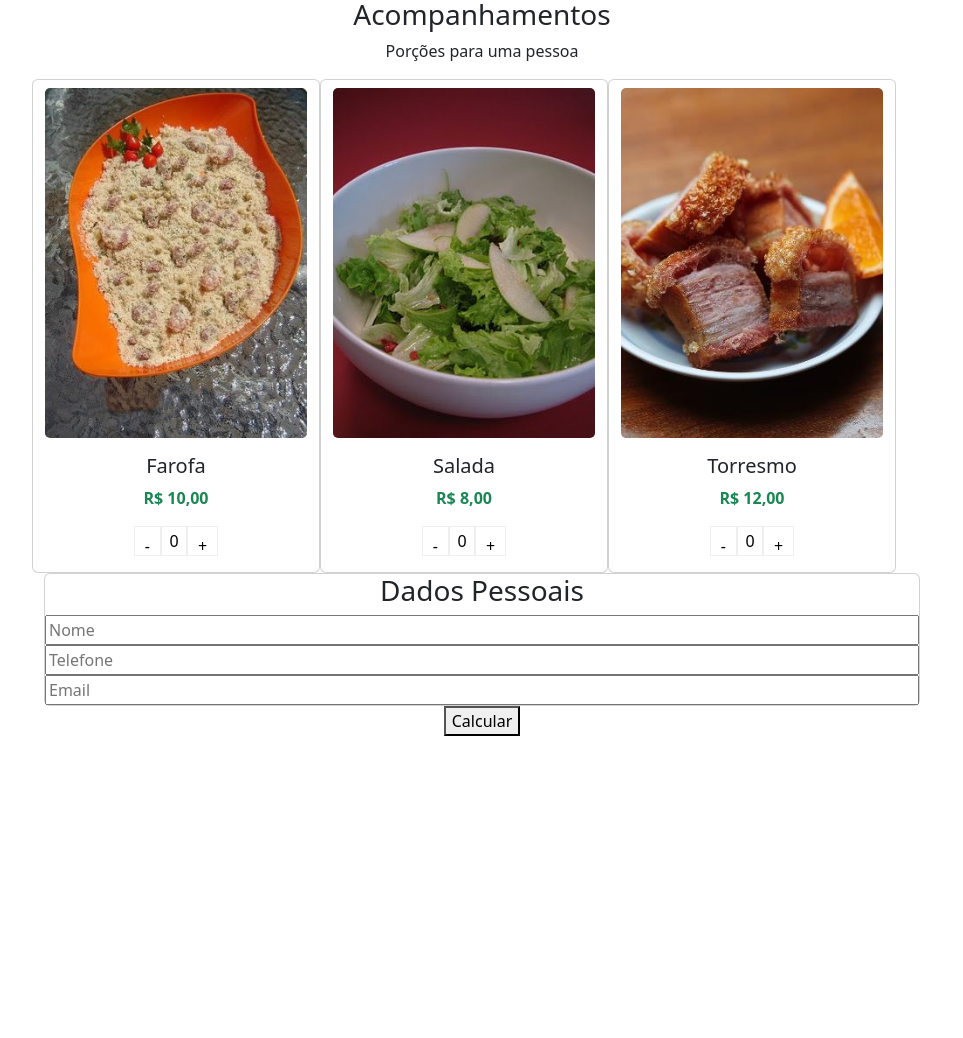
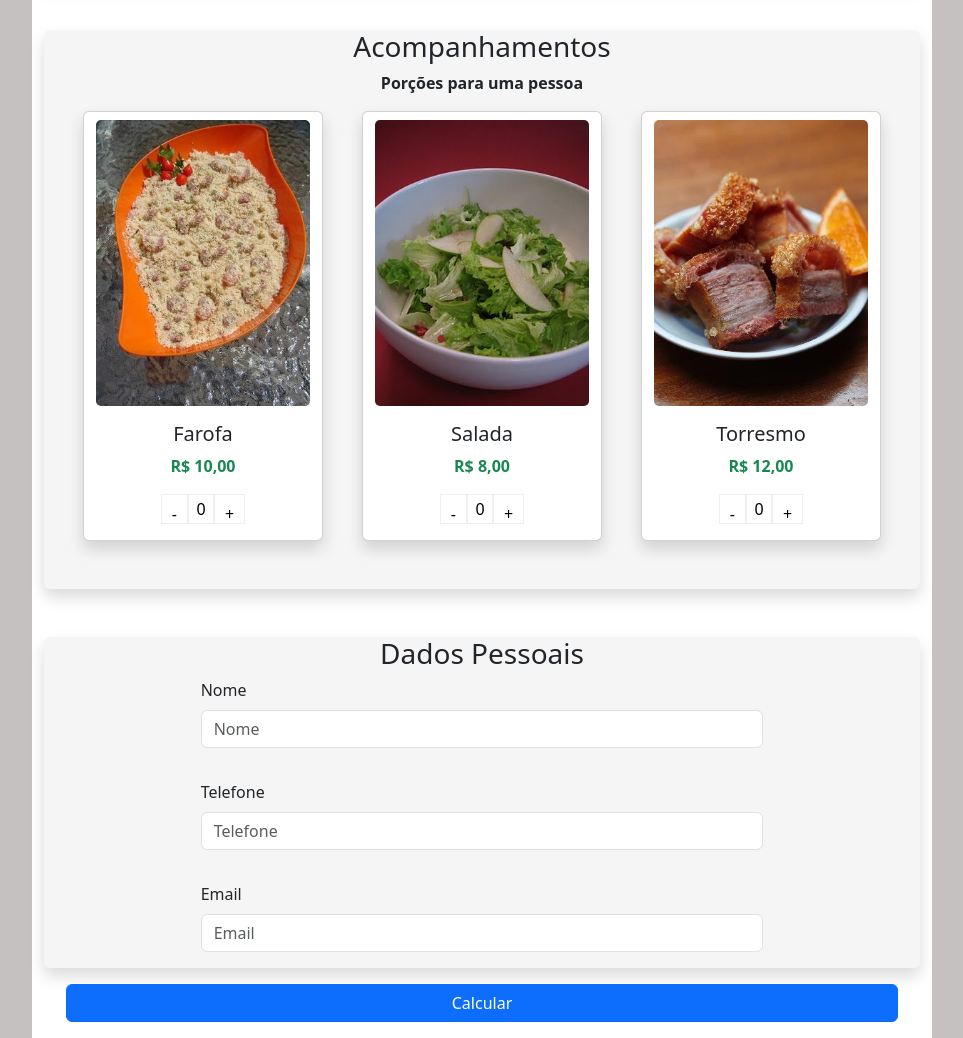
Before and after one commit to LuizFCabral/bootcamp-devjr-m2-capitulo2, a plain HTML site: page index.html in a window 1280 px wide. Shown: the part 925-1963 px from the top of the page, without its empty margins (158-1121 px from the left). Before the commit the page ends 1661 px from the top, so only its background shows below. Drawn offline with nearby package versions, Linux system fonts and the light colour scheme.

Commit message:
:sparkles: feat: Migrando para o bootstrap - closes #1

```diff
--- a/index.html
+++ b/index.html
@@ -14,8 +14,11 @@
 		<script src="./js/jquery-3.7.0.min.js"></script>
 		<script src="./js/jquery.mask.min.js"></script>
 	</head>
-	<body>
-		<div class="container text-center" style="width: 900px">
+	<body style="background-color: #c5c1c0">
+		<div
+			class="container text-center"
+			style="width: 900px; background-color: #fff"
+		>
 			<img class="img-fluid" src="./assets/home.jpg" alt="Home" />
 			<div class="row">
 				<div class="col">
@@ -23,12 +26,17 @@
 				</div>
 			</div>
 			<!--Pratos Principais-->
+			<div
+				class="container rounded shadow"
+				style="background-color: #f5f5f5"
+			>
 				<h3 class="mt-3">Prato Principal</h3>
-			<p>
-				Todos os pratos acompanham arroz, feijão, e a sobremesa do dia.
+				<p style="font-weight: bold">
+					Todos os pratos acompanham arroz, feijão, e a sobremesa do
+					dia.
 				</p>
-			<div class="row">
-				<div class="card" style="width: 18rem">
+				<div class="row justify-content-evenly pb-5">
+					<div class="card shadow" style="width: 15rem">
 						<img
 							src="./assets/bife.jpg"
 							class="card-img mt-2"
@@ -63,7 +71,7 @@
 							</div>
 						</div>
 					</div>
-				<div class="card" style="width: 18rem">
+					<div class="card shadow" style="width: 15rem">
 						<img
 							src="./assets/coxa.jpg"
 							class="card-img mt-2"
@@ -98,7 +106,7 @@
 							</div>
 						</div>
 					</div>
-				<div class="card" style="width: 18rem">
+					<div class="card shadow" style="width: 15rem">
 						<img
 							src="./assets/panela.jpg"
 							class="card-img mt-2"
@@ -134,13 +142,18 @@
 						</div>
 					</div>
 				</div>
+			</div>
 
 			<!--Acompranhamentos-->
+			<div
+				class="container rounded mt-5 shadow"
+				style="background-color: #f5f5f5"
+			>
 				<h3>Acompanhamentos</h3>
-			<p>Porções para uma pessoa</p>
+				<p style="font-weight: bold">Porções para uma pessoa</p>
 
-			<div class="row">
-				<div class="card" style="width: 18rem">
+				<div class="row d-flex justify-content-evenly pb-5">
+					<div class="card shadow" style="width: 15rem">
 						<img
 							src="./assets/farofa.jpg"
 							class="card-img mt-2"
@@ -175,7 +188,7 @@
 							</div>
 						</div>
 					</div>
-				<div class="card" style="width: 18rem">
+					<div class="card shadow" style="width: 15rem">
 						<img
 							src="./assets/salad.jpg"
 							class="card-img mt-2"
@@ -210,7 +223,7 @@
 							</div>
 						</div>
 					</div>
-				<div class="card" style="width: 18rem">
+					<div class="card shadow" style="width: 15rem">
 						<img
 							src="./assets/torresmo.jpg"
 							class="card-img mt-2"
@@ -246,29 +259,61 @@
 						</div>
 					</div>
 				</div>
+			</div>
 
-			<div class="card card-data">
+			<!--Form dos dados-->
+			<div
+				class="container shadow rounded mt-5 mb-3"
+				style="background-color: #f5f5f5"
+			>
+				<div class="row">
+					<div class="col">
 						<h3>Dados Pessoais</h3>
+					</div>
+				</div>
+
+				<div class="row g-3 text-start">
+					<div class="col-8 offset-2 mb-3">
+						<label for="nome" class="form-label">Nome</label>
 						<input
 							type="text"
+							class="form-control"
+							id="nome"
 							placeholder="Nome"
-					class="input-data"
-					id="nome"
 						/>
+					</div>
+					<div class="col-8 offset-2 mb-3">
+						<label for="telefone" class="form-label"
+							>Telefone</label
+						>
 						<input
 							type="text"
+							class="form-control"
+							id="telefone"
 							placeholder="Telefone"
-					class="input-data"
-					id="telefone"
 						/>
+					</div>
+					<div class="col-8 offset-2 mb-3">
+						<label for="email" class="form-label">Email</label>
 						<input
 							type="text"
+							class="form-control"
+							id="email"
 							placeholder="Email"
-					class="input-data"
-					id="email"
 						/>
 					</div>
-			<button class="btn-calc" onclick="calcular()">Calcular</button>
+				</div>
+			</div>
+			<button
+				class="btn btn-primary mb-3"
+				style="width: 95%"
+				onclick="calcular()"
+			>
+				Calcular
+			</button>
+
+			<!--Modal de Informações-->
+			<!--
 				<div class="info-compra" id="info-compra" hidden>
 					<div class="tittle-compra">
 						Caro <b id="tittle-compra">.....</b>
@@ -280,6 +325,7 @@
 						Preço final: R$ 0,00
 					</b>
 				</div>
+			-->
 		</div>
 		<script src="script.js"></script>
 	</body>
```
Lines whose indentation alone changed are shown as unchanged.
